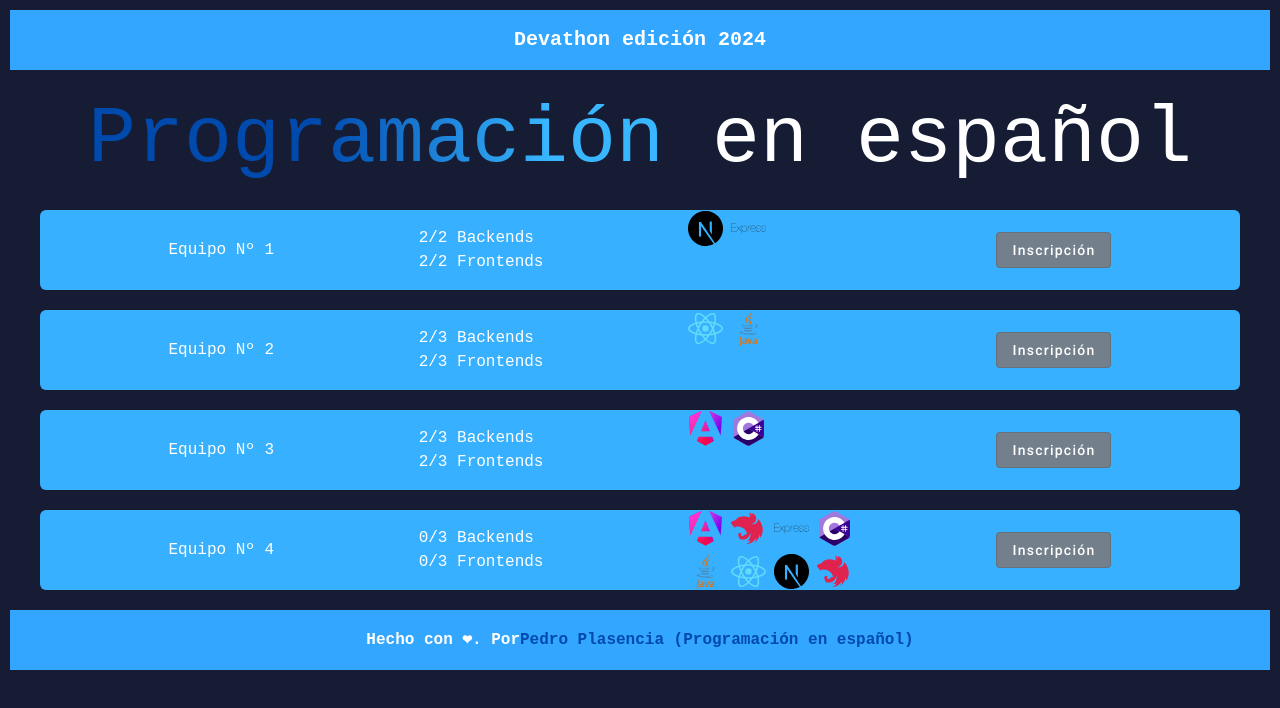
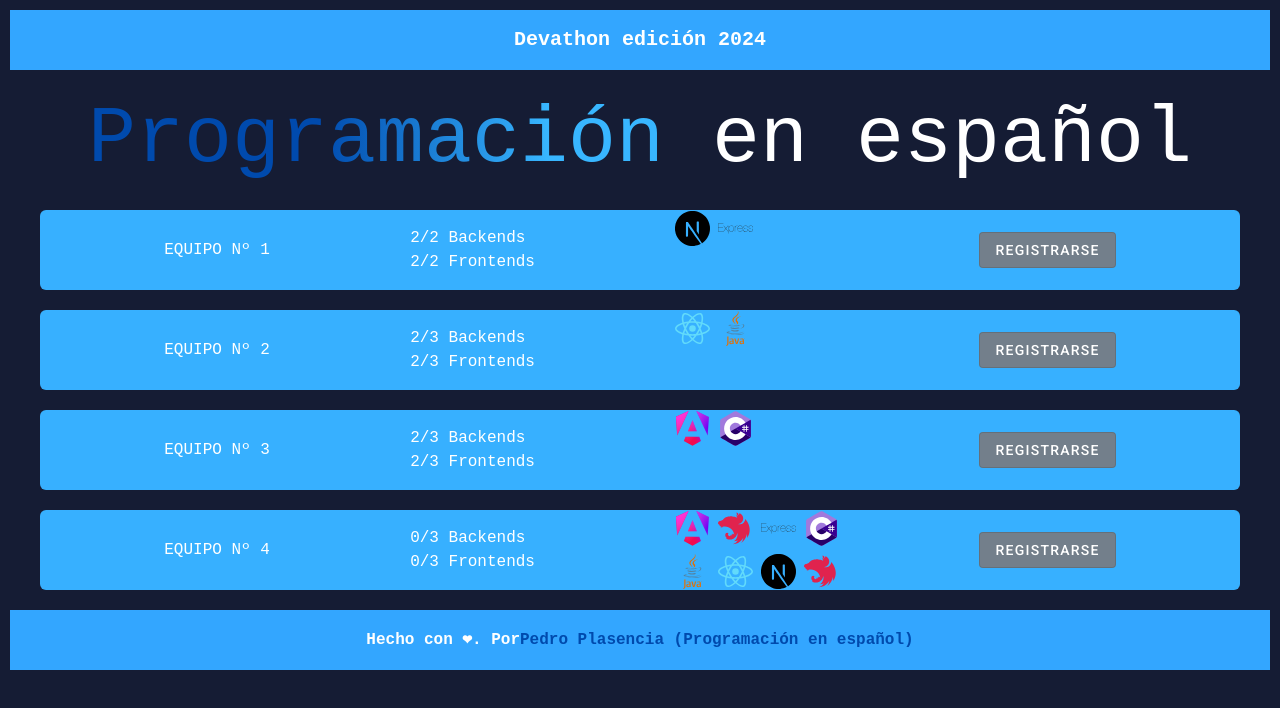
Before and after one commit to pedrovelasquez9/devathon-inscription-angular-app, an Angular app: page / in a window 1280 px wide. Shown: the top 708 px of the page. Built offline with nearby package versions, Linux system fonts and the light colour scheme.

Commit message:
Wip: added common scss

```diff
--- a/src/app/components/team/team-card/team-card.component.html
+++ b/src/app/components/team/team-card/team-card.component.html
@@ -1,5 +1,5 @@
 <section class="card-layout">
-  <div>
+  <div class="typo uppercase">
     <h2>Equipo Nº {{ teamData?.id }}</h2>
   </div>
   <div>
@@ -24,12 +24,12 @@
   <button
     mat-stroked-button
     color="accent"
-    class="card-button"
+    class="card-button typo uppercase"
     [disabled]="
       teamData?.backendParticipants?.length === teamData?.maxBackend &&
       teamData?.frontendParticipants?.length === teamData?.maxFrontend
     "
     (click)="openModal(teamData?.id)">
-    Inscripción
+    Registrarse
   </button>
 </section>
--- a/src/app/dialog/dialog-inscription/dialog-inscription.component.html
+++ b/src/app/dialog/dialog-inscription/dialog-inscription.component.html
@@ -1,7 +1,7 @@
 <h2 mat-dialog-title>Inscripcion para Devatlhon</h2>
 <mat-dialog-content class="mat-typography">
   <h3>Team Nº {{ data.teamId }}</h3>
-  <form [formGroup]="form" (ngSubmit)="onSubmit()">
+  <form [formGroup]="form">
     <div class="form-group">
       <mat-form-field style="width: 100%">
         <mat-label>Full Name</mat-label>
@@ -219,16 +219,20 @@
   </form>
 </mat-dialog-content>
 <mat-dialog-actions align="end" class="size size1of1">
-  <a mat-button mat-dialog-close disableRipple="true" (click)="onClose()"
+  <a
+    mat-button
+    mat-dialog-close
+    disableRipple="true"
+    class="typo uppercase"
+    (click)="onClose()"
     >Cancel</a
   >
   <button
     mat-flat-button
-    (click)="onSubmit()"
     [disabled]="f['acceptTerms'].value === false || submitted"
     ngClass="{'is--loading': formSubmitted}"
     color="primary"
-    class="size size1of2">
-    Confirmar inscripcion
+    class="typo uppercase size size1of2">
+    Confirmar
   </button>
 </mat-dialog-actions>
--- a/src/app/dialog/dialog-inscription/dialog-inscription.component.ts
+++ b/src/app/dialog/dialog-inscription/dialog-inscription.component.ts
@@ -169,11 +169,6 @@ export class DialogInscriptionComponent implements OnInit {
     );
   }
 
-  onReset(): void {
-    this.submitted = false;
-    this.form.reset();
-  }
-
   onClose(): void {
     this._dialogRef.close();
   }
--- /dev/null
+++ b/src/assets/styles/_common.scss
@@ -0,0 +1,14 @@
+.typo {
+  &.uppercase {
+    text-transform: uppercase;
+  }
+  &.lowercase {
+    text-transform: lowercase;
+  }
+  &.italic {
+    font-style: italic;
+  }
+  &.normal {
+    font-style: normal;
+  }
+}
--- a/src/assets/styles/styles.scss
+++ b/src/assets/styles/styles.scss
@@ -1,3 +1,4 @@
+@use 'common';
 @use 'depth';
 @use 'palette';
 @use 'shapes';
--- a/src/styles.scss
+++ b/src/styles.scss
@@ -1,3 +1,4 @@
+@use './assets/styles/common';
 @use './assets/styles/depth';
 @use './assets/styles/palette';
 @use './assets/styles/shapes';
```
